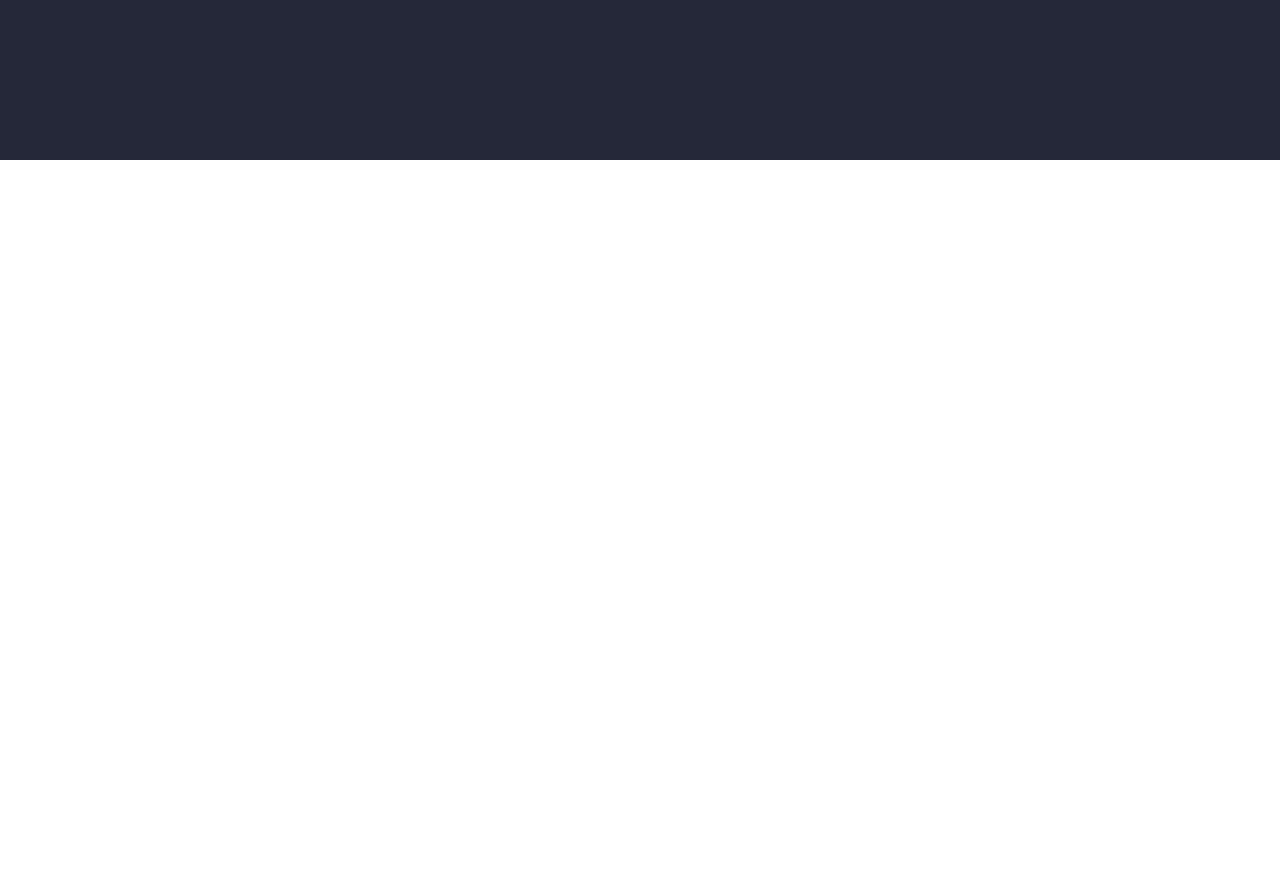
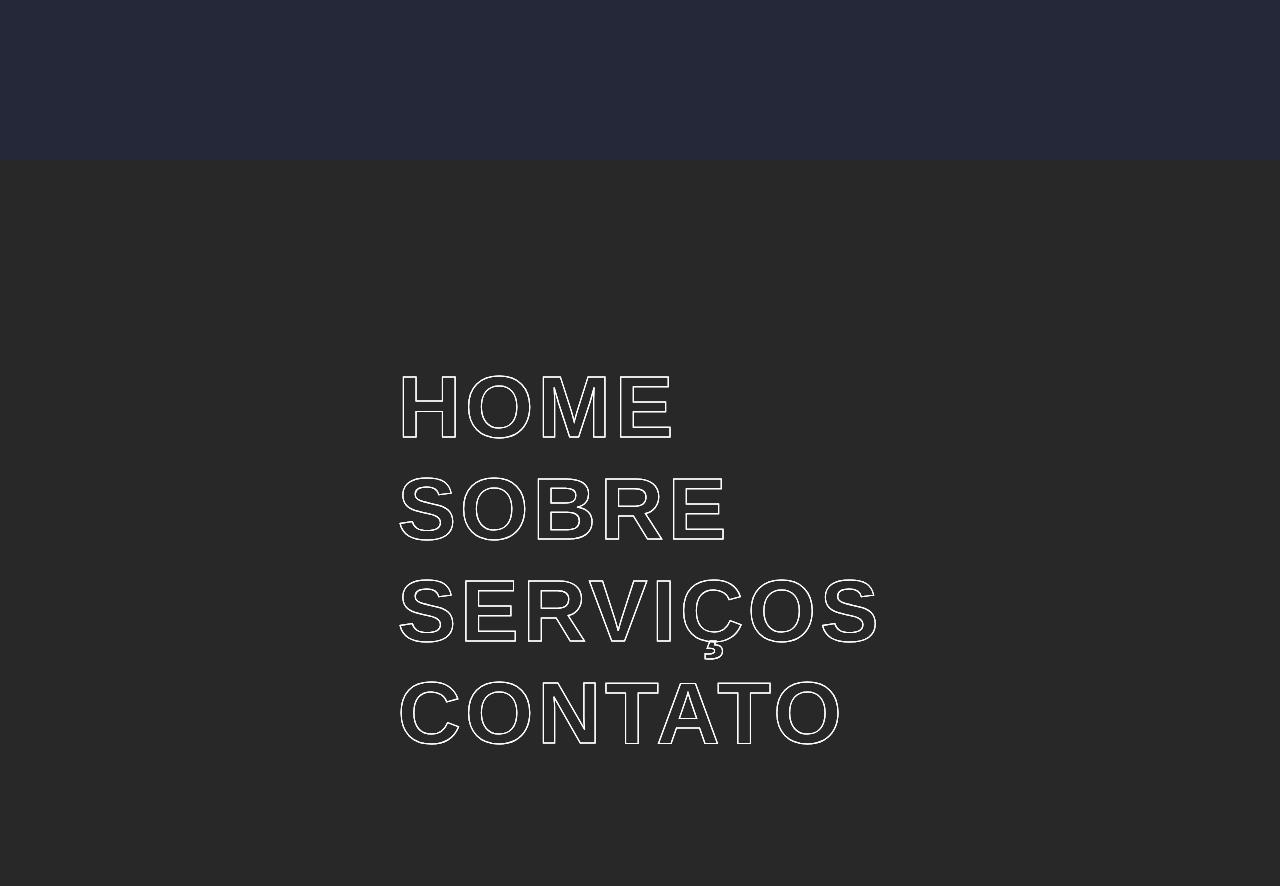
Before and after one commit to MoisesRodrigues1979/Menus, a plain HTML site: page index.html in a window 1280 px wide. Shown: the part 706-1592 px from the top of the page. Before the commit the page ends 866 px from the top, so only its background shows below. Drawn offline with Linux system fonts and the light colour scheme.

Commit message:
Adicionado novo menu com efeito hover.

```diff
--- a/index.html
+++ b/index.html
@@ -38,5 +38,15 @@
             </li>
         </ul>
     </div>
+
+    <div id="nav-list">
+        <ul>
+            <li><a href="#" data-text="Home">Home</a></li>
+            <li><a href="#" data-text="Sobre">Sobre</a></li>
+            <li><a href="#" data-text="Serviços">Serviços</a></li>
+            <li><a href="#" data-text="Contato">Contato</a></li>
+        </ul>
+    </div>
+
 </body>
 </html>
--- a/style.css
+++ b/style.css
@@ -90,3 +90,54 @@
     width: 100%;
     filter: drop-shadow(0 0 25px var(--clr));
 }
+
+@import url("https://fonts.googleapis.com/css2?family=Poppins:wght @600;700;800&display=swap");
+
+#nav-list{
+    font-family: "Poppins", sans-serif;
+    background-color: #282828;
+    height: 100vh;
+    display: flex;
+    justify-content: center;
+    align-items: center;
+}
+
+#nav-list ul li{
+    list-style-type: none;
+}
+
+#nav-list ul li a{
+    position: relative;
+    display: inline-block;
+    font-size: 88px;
+    font-weight: 800;
+    letter-spacing: 4px;
+    text-transform: uppercase;
+    text-decoration: none;
+    color: transparent;
+    -webkit-text-stroke-width: 1px;
+    -webkit-text-stroke-color: white;
+}
+
+#nav-list a::before,
+a::after{
+    content: attr(data-text);
+    position: absolute;
+    top: 0;
+    left: 0;
+    transition: 0.3s ease-out;
+}
+
+#nav-list a:hover::before{
+    color: #bb0000;
+    transform: translate(12px, -12px);
+    -webkit-text-stroke-width: 1px;
+    -webkit-text-stroke-color: black;
+}
+
+#nav-list a:hover::after{
+    color: #77efff;
+    transform: translate(24px, -24px);
+    -webkit-text-stroke-width: 1px;
+    -webkit-text-stroke-color: black;
+}
```
